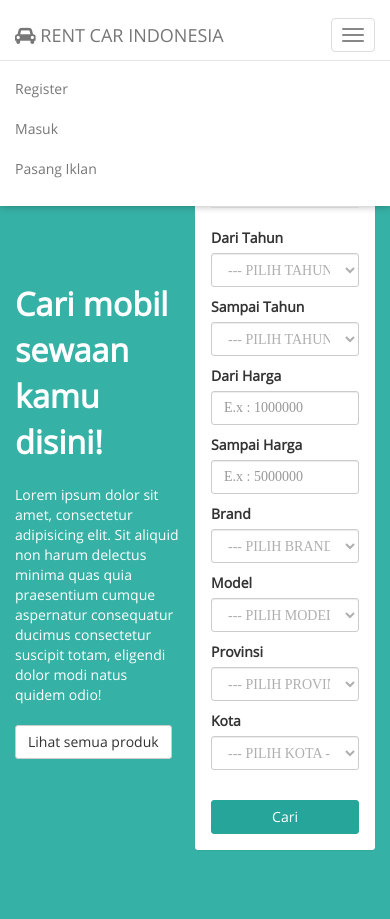
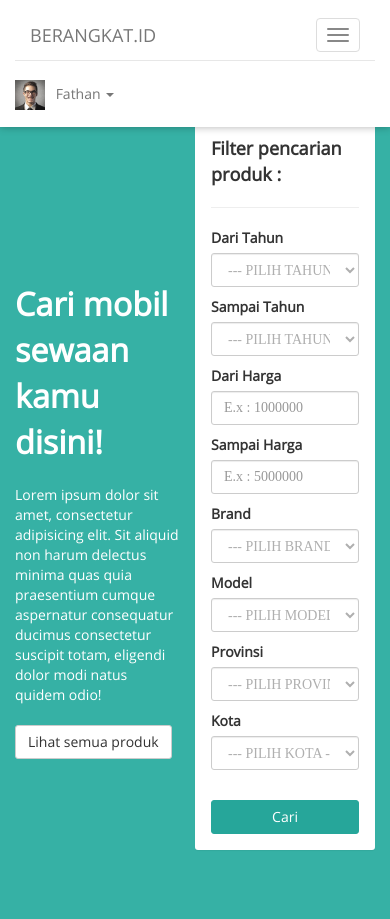
Before and after one commit to fathan/template-rent-car, a PHP site: page /index.php in a window 390 px wide, after a click on "Toggle navigation". Shown: the top 919 px of the page. Run offline with PHP 8.4, Linux system fonts and the light colour scheme; some web fonts are replaced.

Commit message:
add user info after login in header

```diff
--- a/assets/scss/global/_header.scss
+++ b/assets/scss/global/_header.scss
@@ -31,3 +31,45 @@
 		z-index: 999;
 	}
 }
+
+.dropdown-after-login{
+  display: inline-block!important;
+
+  .dropdown-toggle{
+    padding: 0px;
+    margin-top: 11px;
+  }
+
+  .dropdown-menu{
+    margin-top: 18px!important;
+    border: 1px solid rgba(208, 194, 194, 0.15);
+    padding: 0px;
+  }
+
+  .dropdown-menu > li > a {
+    display: block;
+    padding: 10px 10px;
+    border-bottom: 1px solid #f3f3f3;
+    clear: both;
+    font-weight: 400;
+    line-height: 1.42857143;
+    color: #333;
+    white-space: nowrap;
+  }
+
+  .avatar{
+    width: 30px;
+    height: 30px;
+    margin-right: 7px;
+    display: inline-block;
+
+    img{
+      width: 100%;
+      height: auto;
+    }
+  }
+
+  .name{
+    line-height: 0px;
+  }
+}
--- a/assets/scss/section/_bootstrap.scss
+++ b/assets/scss/section/_bootstrap.scss
@@ -68,10 +68,19 @@
 	}
 }
 
+.navbar-right{
+	margin-right: 0px;
+}
+
 .navbar-default{
 	background-color: #FFFFFF;
 	box-shadow: 0 0 8px 0 rgba(0,0,0,.3);
 	border-radius: 0px;
+}
+
+.navbar-default .navbar-nav > .open > a, .navbar-default .navbar-nav > .open > a:focus, .navbar-default .navbar-nav > .open > a:hover {
+	color: #555;
+	background-color: transparent;
 }
 
 .panel{
--- a/shareds/header.php
+++ b/shareds/header.php
@@ -1,6 +1,8 @@
 <!-- START NAVBAR SCOPE -->
 <nav class="navbar navbar-default navbar-fixed-top">
   <div class="container">
+    <div class="row">
+      <div class="col-md-12">
         <div class="navbar-header">
           <button type="button" class="navbar-toggle collapsed" data-toggle="collapse" data-target="#bs-example-navbar-collapse-1" aria-expanded="false">
             <span class="sr-only">Toggle navigation</span>
@@ -9,17 +11,53 @@
             <span class="icon-bar"></span>
           </button>
           <a class="navbar-brand" href="/">
-        <i class="fa fa-car"></i>
-        RENT CAR INDONESIA
+            BERANGKAT.ID
           </a>
         </div>
 
         <div class="collapse navbar-collapse" id="bs-example-navbar-collapse-1">
           <ul class="nav navbar-nav navbar-right">
-        <li><a href="p-auth-register.php">Register</a></li>
+            <!-- <li><a href="p-auth-register.php">Register</a></li>
             <li><a href="p-auth-login.php">Masuk</a></li>
-        <li><a href="#">Pasang Iklan</a></li>
+            <li><a href="#">Pasang Iklan</a></li> -->
+            <li class="dropdown dropdown-after-login">
+              <a href="#" class="dropdown-toggle" data-toggle="dropdown" role="button" aria-haspopup="true" aria-expanded="false">
+                <div class="avatar">
+                  <img src="assets/images/gallery/fathan2.jpg" alt="NAMA MEMBER">
+                </div>
+                <span class="name">Fathan</span>
+                <span class="caret"></span>
+              </a>
+              <ul class="dropdown-menu">
+                <li>
+                  <a href="p-member-dashboard.php">
+                    <i class="fa fa-dashboard"></i>
+                    Dashboard
+                  </a>
+                </li>
+                <li>
+                  <a href="p-member-edit-profile.php">
+                    <i class="fa fa-edit"></i>
+                    Edit Profile
+                  </a>
+                </li>
+                <li>
+                  <a href="p-wishlists.php">
+                    <i class="fa fa-heart"></i>
+                    Wishlists
+                  </a>
+                </li>
+                <li>
+                  <a href="p-auth-login.php">
+                    <i class="fa fa-sign-out"></i>
+                    Logout
+                  </a>
+                </li>
               </ul>
+            </li>
+          </ul>
+        </div>
+      </div>
     </div>
   </div>
 </nav>
```
Also changed, not shown: assets/css/main.css, p-member-dashboard.php (added), p-member-edit-profile.php (added), p-wishlists.php (added). Lines whose indentation alone changed are shown as unchanged.
